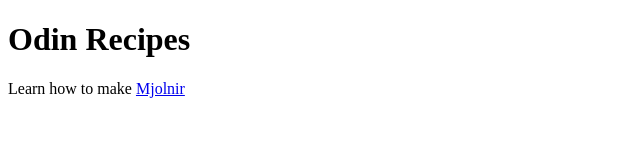
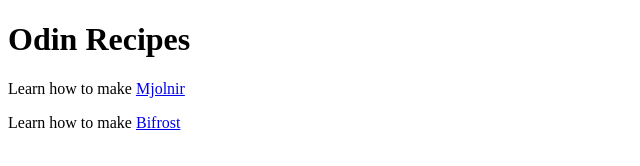
Before and after one commit to ThePala/odin-recipes, a plain HTML site: page index.html in a window 1280 px wide. Shown: the whole page, without its empty margins (0-640 px from the left). Drawn offline with Linux system fonts and the light colour scheme.

Commit message:
added bifrost link in index.html

```diff
--- a/index.html
+++ b/index.html
@@ -9,5 +9,6 @@
 <body>
     <h1>Odin Recipes</h1>
     <p>Learn how to make <a href="./recipes/mjolnir.html">Mjolnir</a></p>
+    <p>Learn how to make <a href="./recipes/rainbowbridge.html">Bifrost</a></p>
 </body>
 </html>
```
